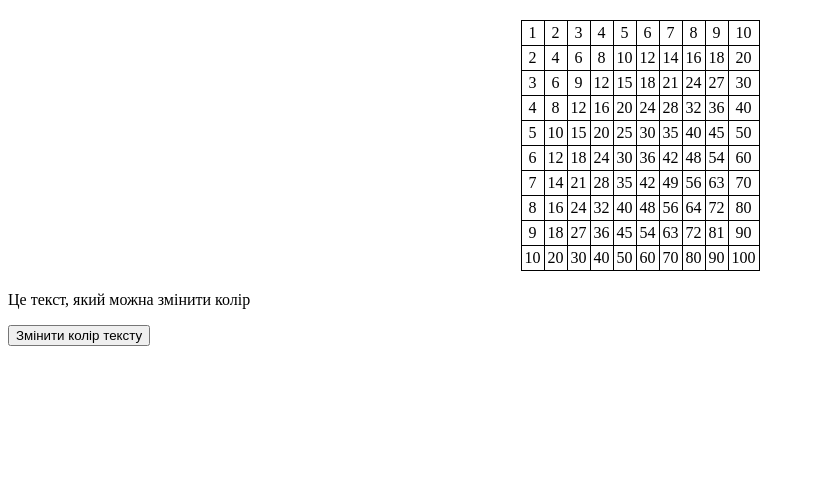
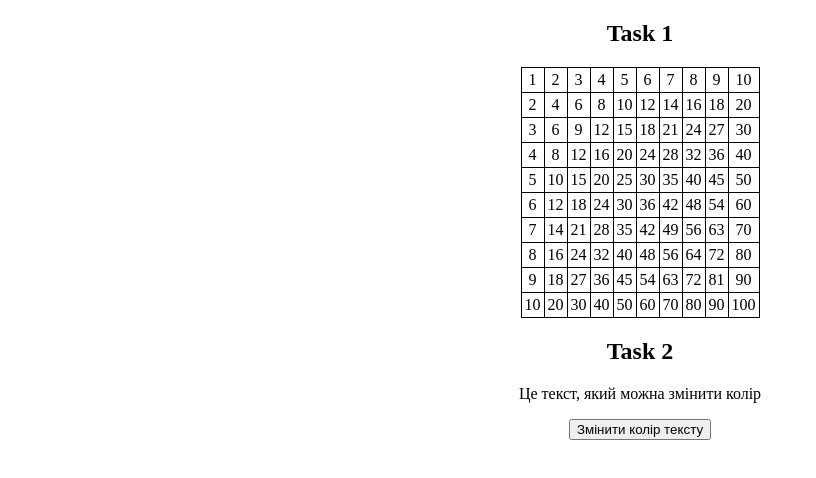
Before and after one commit to MakcFaktor/Task_11, a plain HTML site: page index.html in a window 1280 px wide. Shown: the whole page, without its empty margins (0-816 px from the left). Drawn offline with Linux system fonts and the light colour scheme.

Commit message:
add task 2

```diff
--- a/index.html
+++ b/index.html
@@ -12,13 +12,17 @@
   </head>
   <body>
     <!--  task_1-->
+    <h2>Task 1</h2>
     <div id="tableContainer"></div>
 
     <!--  task_2-->
+    <h2>Task 2</h2>
     <div id="textBlock">
       <p id="text">Це текст, який можна змінити колір</p>
     </div>
-    <button id="colorButton">Змінити колір тексту</button>
+    <div id="buttonContainer">
+      <button id="colorButton">Змінити колір тексту</button>
+    </div>
 
     <script src="js/script_1.js"></script>
     <script src="js/script_2.js"></script>
--- a/style.css
+++ b/style.css
@@ -1,3 +1,7 @@
+body {
+  text-align: center;
+}
+
 table {
   border-collapse: collapse;
   margin: 20px auto;
@@ -6,5 +10,4 @@ table {
 td {
   border: 1px solid #000;
   padding: 3px;
-  text-align: center;
 }
```
